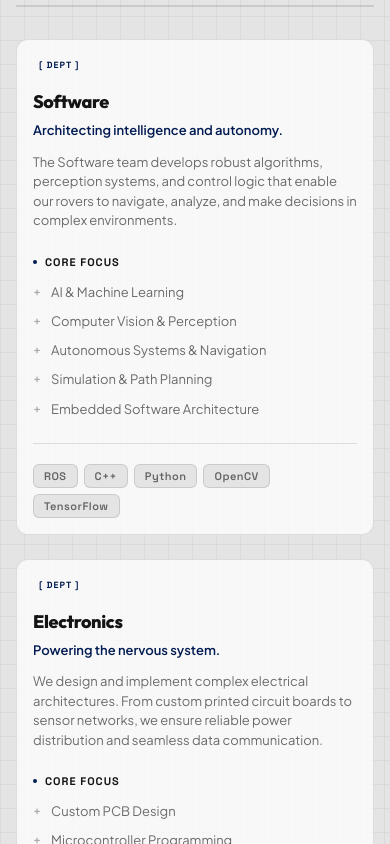
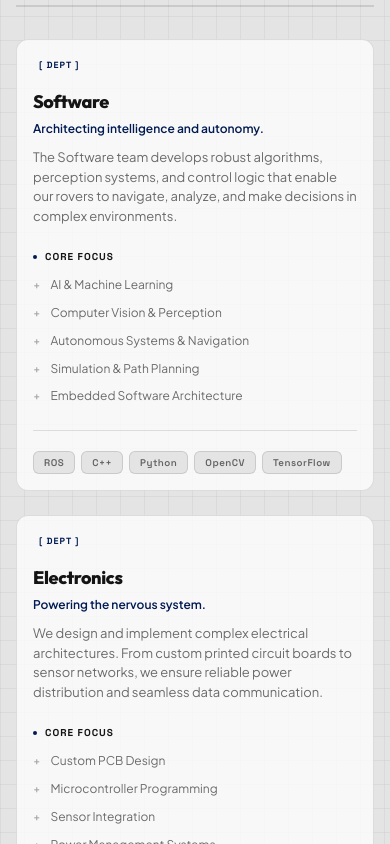
Before and after one commit to TeamARES/ARES-WEBSITE, a React (Vite) app: page / in a window 390 px wide. Shown: the part 2240-3084 px from the top of the page. Built offline with nearby package versions, Linux system fonts and the light colour scheme; no server answers; a web font is replaced by a local one.

Commit message:
style: replace hardcoded inline font sizes with responsive clamp() values

```diff
--- a/src/components/CompetitionsSection.tsx
+++ b/src/components/CompetitionsSection.tsx
@@ -67,10 +67,10 @@ export const CompetitionsSection: React.FC = () => {
                   <CompIcon size={24} />
                 </div>
                 <div>
-                  <div style={{ fontFamily: 'var(--font-display)', fontSize: '20px', fontWeight: '800', marginBottom: '8px', lineHeight: '1.2' }}>
+                  <div style={{ fontFamily: 'var(--font-display)', fontSize: 'clamp(16px, 4vw, 20px)', fontWeight: '800', marginBottom: '8px', lineHeight: '1.2' }}>
                     {comp.title}
                   </div>
-                  <div style={{ fontFamily: 'var(--font-sans)', fontSize: '14px', color: 'var(--text-muted)', lineHeight: '1.6' }}>
+                  <div style={{ fontFamily: 'var(--font-sans)', fontSize: 'clamp(12px, 3vw, 14px)', color: 'var(--text-muted)', lineHeight: '1.6' }}>
                     {comp.description}
                   </div>
                 </div>
--- a/src/components/DepartmentsSection.tsx
+++ b/src/components/DepartmentsSection.tsx
@@ -105,25 +105,25 @@ export const DepartmentsSection: React.FC = () => {
               <div className="wireframe-tag">
                 [ DEPT ]
               </div>
-              <h3 style={{ fontFamily: 'var(--font-display)', fontSize: '24px', fontWeight: '800', marginTop: '16px', letterSpacing: '-0.02em', color: 'var(--text-main)' }}>
+              <h3 style={{ fontFamily: 'var(--font-display)', fontSize: 'clamp(18px, 5vw, 24px)', fontWeight: '800', marginTop: '16px', letterSpacing: '-0.02em', color: 'var(--text-main)' }}>
                 {dept.name}
               </h3>
-              <div style={{ fontFamily: 'var(--font-sans)', fontSize: '14px', fontWeight: '600', color: 'var(--brand-blue)', marginTop: '6px' }}>
+              <div style={{ fontFamily: 'var(--font-sans)', fontSize: 'clamp(12px, 3vw, 14px)', fontWeight: '600', color: 'var(--brand-blue)', marginTop: '6px' }}>
                 {dept.tagline}
               </div>
-              <p style={{ fontFamily: 'var(--font-sans)', fontSize: '14px', color: 'var(--text-muted)', marginTop: '12px', lineHeight: '1.6' }}>
+              <p style={{ fontFamily: 'var(--font-sans)', fontSize: 'clamp(12px, 3vw, 14px)', color: 'var(--text-muted)', marginTop: '12px', lineHeight: '1.6' }}>
                 {dept.description}
               </p>
             </div>
 
             <div>
-              <div style={{ fontFamily: 'var(--font-mono)', fontSize: '11px', color: 'var(--text-main)', fontWeight: '700', marginBottom: '14px', textTransform: 'uppercase', letterSpacing: '1px', display: 'flex', alignItems: 'center', gap: '8px' }}>
+              <div style={{ fontFamily: 'var(--font-mono)', fontSize: 'clamp(10px, 2.5vw, 11px)', color: 'var(--text-main)', fontWeight: '700', marginBottom: '14px', textTransform: 'uppercase', letterSpacing: '1px', display: 'flex', alignItems: 'center', gap: '8px' }}>
                 <span style={{ width: '4px', height: '4px', background: 'var(--brand-blue)', borderRadius: '50%' }}></span>
                 Core Focus
               </div>
               <ul style={{ listStyle: 'none', padding: 0, margin: 0, display: 'flex', flexDirection: 'column', gap: '10px' }}>
                 {dept.responsibilities.map((resp, i) => (
-                  <li key={i} style={{ display: 'flex', alignItems: 'flex-start', gap: '10px', fontSize: '13px', color: 'var(--text-muted)', fontFamily: 'var(--font-sans)', lineHeight: '1.4' }}>
+                  <li key={i} style={{ display: 'flex', alignItems: 'flex-start', gap: '10px', fontSize: 'clamp(12px, 3vw, 13px)', color: 'var(--text-muted)', fontFamily: 'var(--font-sans)', lineHeight: '1.4' }}>
                     <span style={{ color: 'var(--text-dim)', marginTop: '1px', fontFamily: 'var(--font-mono)' }}>+</span>
                     {resp}
                   </li>
@@ -133,7 +133,7 @@ export const DepartmentsSection: React.FC = () => {
 
             <div style={{ display: 'flex', flexWrap: 'wrap', gap: '6px', borderTop: '1px solid var(--border-color)', paddingTop: '20px' }}>
               {dept.tools.map((tool, i) => (
-                <span key={i} style={{ fontFamily: 'var(--font-mono)', fontSize: '11px', fontWeight: '600', color: 'var(--text-muted)', padding: '4px 10px', background: 'var(--bg-color)', border: '1px solid var(--border-color)', borderRadius: '6px', letterSpacing: '0.5px' }}>
+                <span key={i} style={{ fontFamily: 'var(--font-mono)', fontSize: 'clamp(9px, 2.5vw, 11px)', fontWeight: '600', color: 'var(--text-muted)', padding: '4px 10px', background: 'var(--bg-color)', border: '1px solid var(--border-color)', borderRadius: '6px', letterSpacing: '0.5px' }}>
                   {tool}
                 </span>
               ))}
--- a/src/components/MembersSection.tsx
+++ b/src/components/MembersSection.tsx
@@ -89,7 +89,7 @@ const RoleCard = ({ role, members }: { role: string, members: string[] }) => {
                   <span style={{ fontSize: '11px', letterSpacing: '1px' }}>[ PHOTO ]</span>
                 </div>
               )}
-              <div style={{ fontFamily: 'var(--font-display)', fontSize: '16px', fontWeight: '800', color: 'var(--text-main)', letterSpacing: '-0.02em', lineHeight: '1.2' }}>
+              <div style={{ fontFamily: 'var(--font-display)', fontSize: 'clamp(13px, 3.5vw, 16px)', fontWeight: '800', color: 'var(--text-main)', letterSpacing: '-0.02em', lineHeight: '1.2' }}>
                 {member}
               </div>
             </div>
--- a/src/components/ProjectsSection.tsx
+++ b/src/components/ProjectsSection.tsx
@@ -164,24 +164,24 @@ export const ProjectsSection: React.FC = () => {
 
                 <div style={{ padding: '30px' }}>
                   <div className="wireframe-tag">{project.tag}</div>
-                  <h3 style={{ fontFamily: 'var(--font-display)', fontSize: '26px', fontWeight: '800', margin: '8px 0 16px 0' }}>
+                  <h3 style={{ fontFamily: 'var(--font-display)', fontSize: 'clamp(20px, 5vw, 26px)', fontWeight: '800', margin: '8px 0 16px 0' }}>
                     {project.title}
                   </h3>
 
-                  <p style={{ fontFamily: 'var(--font-sans)', fontSize: '14px', lineHeight: '1.6', color: 'var(--text-muted)', marginBottom: '24px' }}>
+                  <p style={{ fontFamily: 'var(--font-sans)', fontSize: 'clamp(12px, 3vw, 14px)', lineHeight: '1.6', color: 'var(--text-muted)', marginBottom: '24px' }}>
                     {project.description}
                   </p>
 
                   <div style={{ display: 'flex', flexDirection: 'column', gap: '12px' }}>
                     <div style={{ display: 'flex', alignItems: 'center', gap: '12px' }}>
                       <Box size={16} style={{ color: 'var(--brand-blue)' }} />
-                      <span style={{ fontFamily: 'var(--font-mono)', fontSize: '12px', color: 'var(--text-main)' }}>
+                      <span style={{ fontFamily: 'var(--font-mono)', fontSize: 'clamp(10px, 2.5vw, 12px)', color: 'var(--text-main)' }}>
                         <span style={{ color: 'var(--text-muted)' }}>DEPT //</span> {project.department}
                       </span>
                     </div>
                     <div style={{ display: 'flex', alignItems: 'center', gap: '12px' }}>
                       <HardDrive size={16} style={{ color: 'var(--brand-blue)' }} />
-                      <span style={{ fontFamily: 'var(--font-mono)', fontSize: '12px', color: 'var(--text-main)' }}>
+                      <span style={{ fontFamily: 'var(--font-mono)', fontSize: 'clamp(10px, 2.5vw, 12px)', color: 'var(--text-main)' }}>
                          <span style={{ color: 'var(--text-muted)' }}>TOOL //</span> {project.software}
                       </span>
                     </div>
@@ -189,7 +189,7 @@ export const ProjectsSection: React.FC = () => {
 
                   <div style={{ display: 'flex', flexWrap: 'wrap', gap: '6px', borderTop: '1px solid var(--border-color)', paddingTop: '20px', marginTop: '24px' }}>
                     {project.technologies.map((tech, i) => (
-                      <span key={i} style={{ fontFamily: 'var(--font-mono)', fontSize: '11px', fontWeight: '600', color: 'var(--text-muted)', padding: '4px 10px', background: 'var(--bg-color)', border: '1px solid var(--border-color)', borderRadius: '6px', letterSpacing: '0.5px' }}>
+                      <span key={i} style={{ fontFamily: 'var(--font-mono)', fontSize: 'clamp(9px, 2.5vw, 11px)', fontWeight: '600', color: 'var(--text-muted)', padding: '4px 10px', background: 'var(--bg-color)', border: '1px solid var(--border-color)', borderRadius: '6px', letterSpacing: '0.5px' }}>
                         {tech}
                       </span>
                     ))}
@@ -255,11 +255,11 @@ export const ProjectsSection: React.FC = () => {
 
                   <div style={{ padding: '24px', display: 'flex', flexDirection: 'column', flexGrow: 1, background: 'var(--card-bg)', borderRadius: '0 0 12px 12px', position: 'relative', zIndex: 2 }}>
                     <div className="wireframe-tag" style={{ marginBottom: '10px' }}>{event.tag}</div>
-                    <h3 style={{ fontFamily: 'var(--font-display)', fontSize: '20px', fontWeight: '800', margin: '0 0 12px 0' }}>
+                    <h3 className="event-title" style={{ fontFamily: 'var(--font-display)', fontSize: 'clamp(16px, 4vw, 20px)', fontWeight: '800', marginBottom: '8px' }}>
                       {event.title}
                     </h3>
 
-                    <p style={{ fontFamily: 'var(--font-sans)', fontSize: '14px', lineHeight: '1.6', color: 'var(--text-muted)', marginBottom: '16px', flexGrow: 1 }}>
+                    <p style={{ fontFamily: 'var(--font-sans)', fontSize: 'clamp(12px, 3vw, 14px)', lineHeight: '1.6', color: 'var(--text-muted)', marginBottom: '16px', flexGrow: 1 }}>
                       {event.description}
                     </p>
 
```
